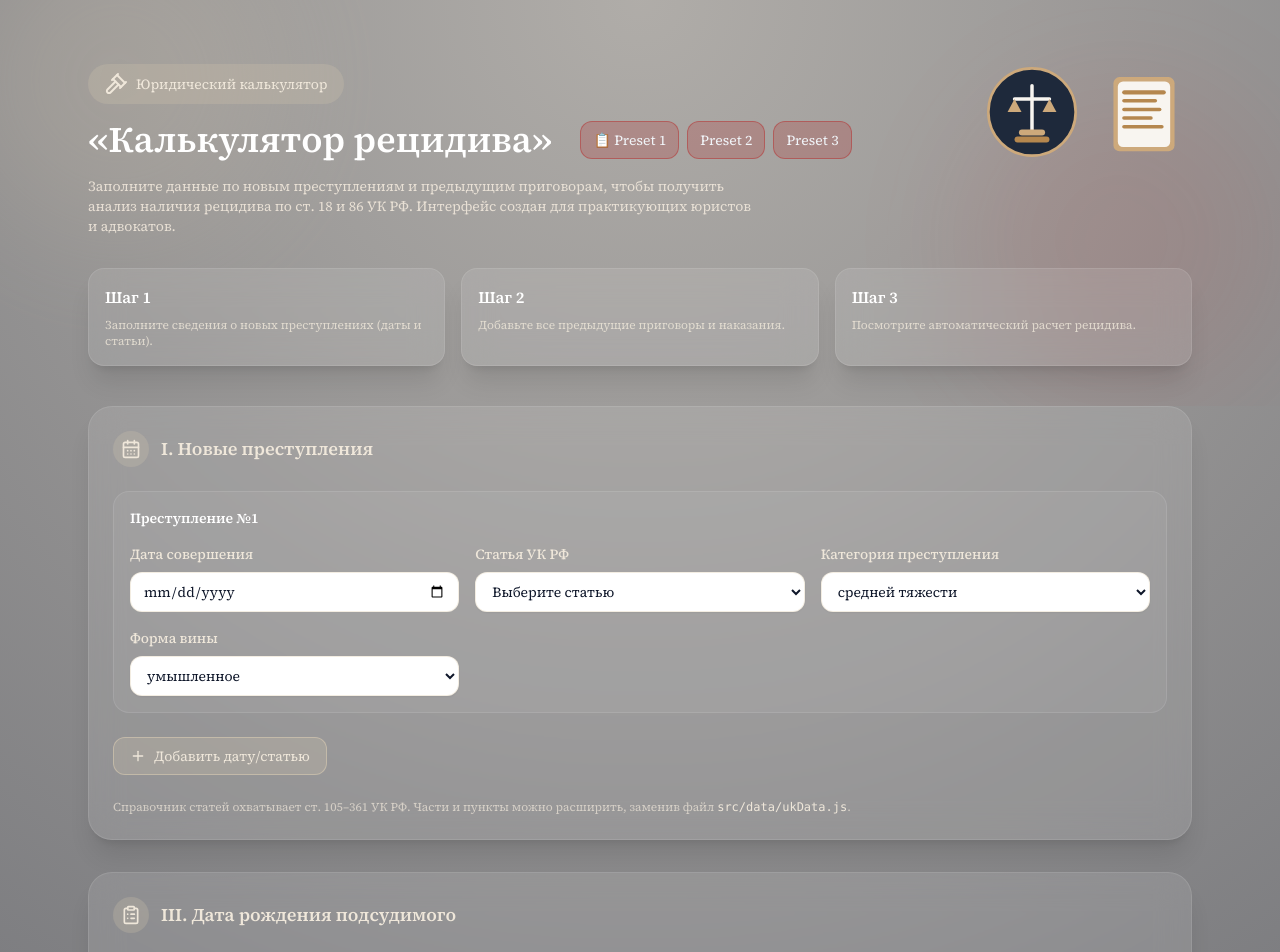
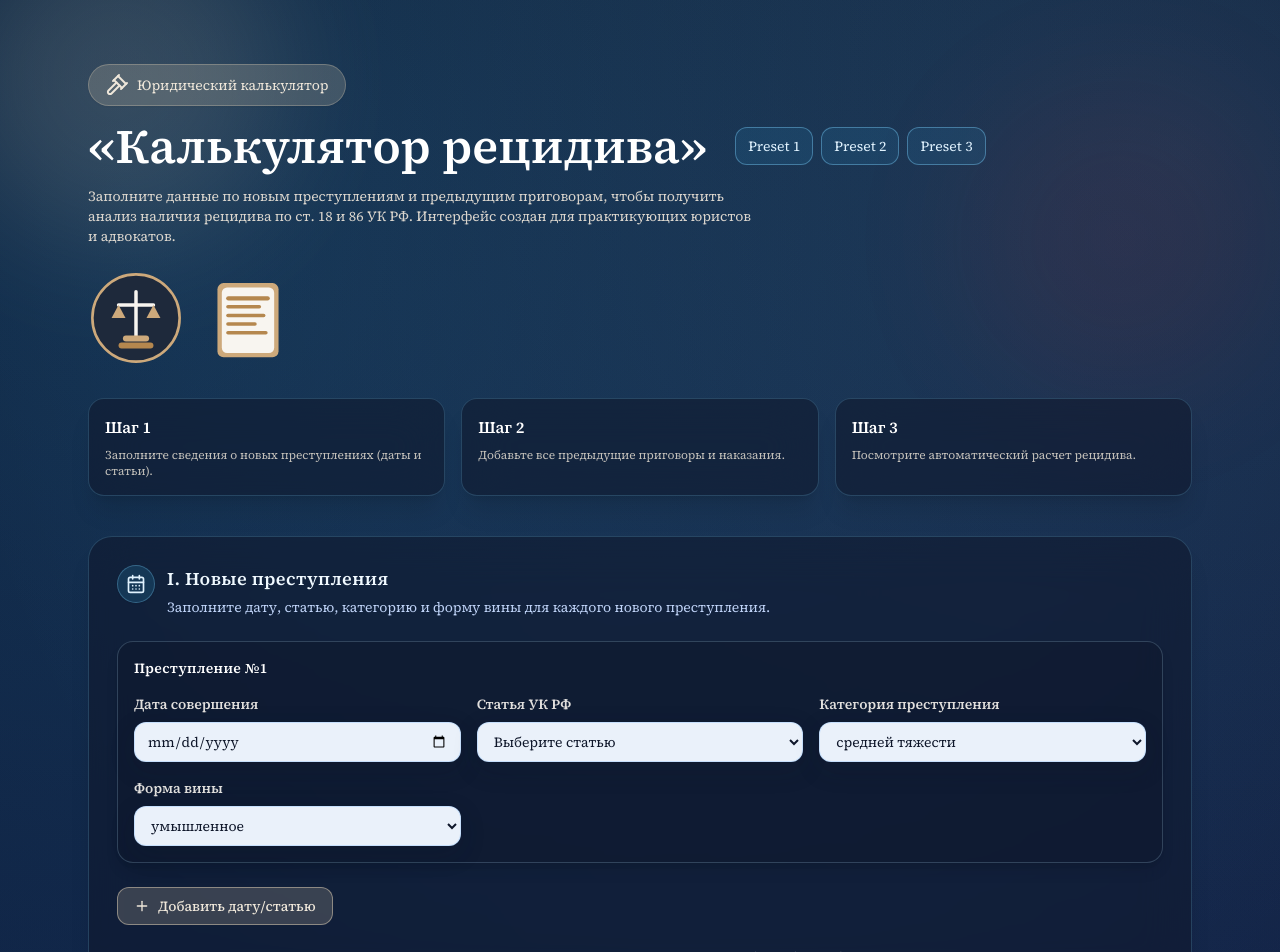
Before and after one commit to gorbunovoleg0890-star/JG23, a React (Vite) app: page / in a window 1280 px wide. Shown: the top 952 px of the page. Built offline with nearby package versions, Linux system fonts and the light colour scheme.

Commit message:
WIP: save progress

```diff
--- a/src/App.jsx
+++ b/src/App.jsx
@@ -214,21 +214,26 @@ const getRecidivismAssessment = (newCrime, eligibleEntries) => {
   };
 };
 
-const SectionCard = ({ title, icon: Icon, children }) => (
-  <section className="glass-panel rounded-3xl p-6 space-y-6">
-    <div className="flex items-center gap-3">
-      <span className="rounded-full bg-law-200/20 p-2 text-law-100">
+const SectionCard = ({ title, icon: Icon, hint, children }) => (
+  <section className="glass-panel rounded-3xl p-6 space-y-6 md:p-7">
+    <div className="section-head">
+      <div className="flex items-start gap-3">
+        <span className="rounded-full border border-sky-300/30 bg-sky-400/15 p-2 text-sky-100 shadow-sm">
           <Icon className="h-5 w-5" />
         </span>
+        <div>
           <h2 className="section-title">{title}</h2>
+          {hint && <p className="section-hint">{hint}</p>}
+        </div>
+      </div>
     </div>
     {children}
   </section>
 );
 
 const Field = ({ label, children }) => (
-  <label className="flex flex-col gap-2 text-sm text-law-100">
-    <span className="font-medium">{label}</span>
+  <label className="flex flex-col gap-2 text-sm text-law-50/90">
+    <span className="text-sm font-semibold">{label}</span>
     {children}
   </label>
 );
@@ -237,7 +242,7 @@ const Select = ({ value, onChange, options, placeholder }) => (
   <select
     value={value}
     onChange={onChange}
-    className="rounded-xl border border-law-200/40 bg-white px-3 py-2 text-sm shadow-sm"
+    className="rounded-xl px-3 py-2 text-sm shadow-sm"
   >
     <option value="">{placeholder}</option>
     {options.map((option) => (
@@ -1278,7 +1283,7 @@ export default function App() {
   }, []); // Empty dependency array: runs only once on mount
 
   return (
-    <div className="min-h-screen bg-law-gradient">
+    <div className="app-shell min-h-screen">
       <div className="relative overflow-hidden">
         <div className="absolute inset-0 opacity-15">
           <div className="absolute -top-20 -left-10 h-80 w-80 rounded-full bg-law-200 blur-3xl" />
@@ -1287,12 +1292,12 @@ export default function App() {
         <header className="relative z-10 mx-auto flex max-w-6xl flex-col gap-8 px-6 pb-10 pt-16">
           <div className="flex flex-wrap items-start justify-between gap-6">
             <div className="space-y-4">
-              <div className="inline-flex items-center gap-2 rounded-full bg-law-200/20 px-4 py-2 text-sm text-law-100">
+              <div className="inline-flex items-center gap-2 rounded-full border border-law-200/30 bg-law-200/20 px-4 py-2 text-sm text-law-100 shadow-sm">
                 <Gavel className="h-6 w-6" />
                 Юридический калькулятор
               </div>
               <div className="flex items-center gap-3">
-                <h1 className="text-4xl font-semibold text-white">
+                <h1 className="text-4xl font-semibold leading-tight text-white md:text-5xl">
                   «Калькулятор рецидива»
                 </h1>
                 <div className="ml-4 flex flex-wrap gap-2">
@@ -1300,10 +1305,9 @@ export default function App() {
                     <button
                       key={scenario.id}
                       onClick={() => loadPreset(scenario.id)}
-                      className="whitespace-nowrap rounded-xl bg-accent-500/20 px-3 py-2 text-sm text-accent-200 border border-accent-500/40 hover:bg-accent-500/30 transition-colors"
+                      className="whitespace-nowrap rounded-xl border border-sky-300/40 bg-sky-400/10 px-3 py-2 text-sm text-sky-100 hover:bg-sky-400/20"
                       title={scenario.label}
                     >
-                      {scenario.id === 1 ? '📋 ' : ''}
                       Preset {scenario.id}
                     </button>
                   ))}
@@ -1345,12 +1349,16 @@ export default function App() {
       </div>
 
       <main className="mx-auto flex max-w-6xl flex-col gap-8 px-6 pb-20">
-        <SectionCard title="I. Новые преступления" icon={CalendarDays}>
+        <SectionCard
+          title="I. Новые преступления"
+          icon={CalendarDays}
+          hint="Заполните дату, статью, категорию и форму вины для каждого нового преступления."
+        >
           <div className="space-y-6">
             {newCrimes.map((crime, index) => (
-              <div key={crime.id} className="rounded-2xl border border-white/10 bg-white/5 p-4">
+              <div key={crime.id} className="soft-card bg-white/5">
                 <div className="flex flex-wrap items-center justify-between gap-3">
-                  <h3 className="text-sm font-semibold text-white">
+                  <h3 className="text-sm font-semibold tracking-wide text-white">
                     Преступление №{index + 1}
                   </h3>
                   {newCrimes.length > 1 && (
@@ -1438,7 +1446,7 @@ export default function App() {
               </div>
             ))}
             <button
-              className="flex items-center gap-2 rounded-xl border border-law-200/50 bg-law-200/20 px-4 py-2 text-sm text-law-100"
+              className="flex items-center gap-2 rounded-xl border border-law-200/50 bg-law-200/20 px-4 py-2 text-sm font-medium text-law-100 hover:bg-law-200/30"
               onClick={() => setNewCrimes((prev) => [...prev, emptyCrime()])}
             >
               <Plus className="h-4 w-4" /> Добавить дату/статью
@@ -1450,7 +1458,11 @@ export default function App() {
           </div>
         </SectionCard>
 
-        <SectionCard title="III. Дата рождения подсудимого" icon={ClipboardList}>
+        <SectionCard
+          title="III. Дата рождения подсудимого"
+          icon={ClipboardList}
+          hint="Используется для проверки возраста на дату совершения преступления."
+        >
           <div className="grid gap-4 md:grid-cols-2">
             <Field label="Дата рождения">
               <input
@@ -1460,14 +1472,18 @@ export default function App() {
                 className="rounded-xl border border-law-200/40 bg-white px-3 py-2 text-sm"
               />
             </Field>
-            <div className="rounded-2xl border border-white/10 bg-white/5 p-4 text-sm text-law-100/80">
+            <div className="soft-card text-sm text-law-100/80">
               Дата рождения используется для проверки совершения преступлений в
               несовершеннолетнем возрасте и расчета сроков погашения судимости.
             </div>
           </div>
         </SectionCard>
 
-        <SectionCard title="IV. Судимости по предыдущим приговорам" icon={FileText}>
+        <SectionCard
+          title="IV. Судимости по предыдущим приговорам"
+          icon={FileText}
+          hint="Укажите приговоры, наказания и операции соединения по ст. 69/70/74 УК РФ."
+        >
           <div className="space-y-6">
             {convictions.map((conviction, index) => {
               const nodeId = `conviction:${conviction.id}`;
@@ -1484,16 +1500,16 @@ export default function App() {
               });
 
               return (
-                <div key={conviction.id} className="rounded-2xl border border-white/10 bg-white/5 p-4">
+                <div key={conviction.id} className="soft-card bg-white/5">
                   <div className="flex flex-wrap items-center justify-between gap-3">
                     <h3 className="text-sm font-semibold text-white">Приговор №{index + 1}</h3>
                     {consumingOp && (
-                      <span className="ml-3 inline-block rounded-full bg-law-200/20 px-2 py-1 text-xs text-law-100">
+                      <span className="status-chip ml-3 border-law-200/30 bg-law-200/20 text-law-100">
                         Влился в соединение (основной: {getNodeLabel(consumingOp.parentNodeId)})
                       </span>
                     )}
                     {parentOps.length > 0 && (
-                      <span className="ml-3 inline-block rounded-full bg-accent-500/20 px-2 py-1 text-xs text-accent-200">
+                      <span className="status-chip ml-3 border-sky-300/40 bg-sky-400/15 text-sky-100">
                         Основной для соединения{parentOps.length > 1 ? 'й' : ''}
                       </span>
                     )}
@@ -2008,13 +2024,13 @@ export default function App() {
               );
             })}
             <button
-              className="flex items-center gap-2 rounded-xl border border-law-200/50 bg-law-200/20 px-4 py-2 text-sm text-law-100"
+              className="flex items-center gap-2 rounded-xl border border-law-200/50 bg-law-200/20 px-4 py-2 text-sm font-medium text-law-100 hover:bg-law-200/30"
               onClick={() => setConvictions((prev) => [...prev, emptyConviction()])}
             >
               <Plus className="h-4 w-4" /> Добавить приговор
             </button>
 
-            <div className="rounded-2xl border border-white/10 bg-white/5 p-4 space-y-4">
+            <div className="soft-card bg-white/5 space-y-4">
               <h3 className="text-sm font-semibold text-white">Операции соединения приговоров</h3>
 
               {/* Форма создания новой операции */}
@@ -2088,7 +2104,7 @@ export default function App() {
 
                 <div className="flex gap-3">
                   <button
-                    className="flex items-center gap-2 rounded-xl border border-law-200/50 bg-law-200/20 px-4 py-2 text-sm text-law-100 disabled:opacity-50 disabled:cursor-not-allowed"
+                    className="flex items-center gap-2 rounded-xl border border-law-200/50 bg-law-200/20 px-4 py-2 text-sm font-medium text-law-100 disabled:cursor-not-allowed disabled:opacity-50 hover:bg-law-200/30"
                     onClick={createMergeOp}
                     disabled={creatingOp.childNodeIds.length < 2 || !creatingOp.parentNodeId}
                   >
@@ -2240,10 +2256,14 @@ export default function App() {
           </div>
         </SectionCard>
 
-        <SectionCard title="V. Наличие рецидива" icon={Gavel}>
+        <SectionCard
+          title="V. Наличие рецидива"
+          icon={Gavel}
+          hint="Краткая строка по каждому узлу и раскрытие деталей по кнопке."
+        >
           <div className="space-y-6">
             {recidivismReport.map((entry, index) => (
-              <div key={entry.crime.id} className="rounded-2xl border border-white/10 bg-white/5 p-4">
+              <div key={entry.crime.id} className="soft-card bg-white/5">
                 {/* Информация о новом преступлении */}
                 <div className="pb-4 border-b border-white/10">
                   <h3 className="text-sm font-semibold text-white">
@@ -2331,11 +2351,50 @@ export default function App() {
                       }
 
 
+                      const statusLabel = hasConsumingOp
+                        ? 'Не оценивается отдельно'
+                        : eligible
+                          ? 'Учитывается'
+                          : reason
+                            ? 'Не учитывается'
+                            : 'Требует данных';
+                      const statusClass = hasConsumingOp
+                        ? 'status-chip status-chip-merged'
+                        : eligible
+                          ? 'status-chip status-chip-eligible'
+                          : reason
+                            ? 'status-chip status-chip-not-eligible'
+                            : 'status-chip status-chip-pending';
+
                       return (
-                        <div key={nodeInfo.nodeId} className="rounded-lg border border-law-200/40 bg-white/8 p-4 text-sm">
-                          {/* A) Шапка */}
-                          <div className="font-semibold text-law-100 mb-3 text-base">{nodeLabel}</div>
-
+                        <div key={nodeInfo.nodeId} className="rounded-xl border border-sky-200/30 bg-slate-900/45 p-4 text-sm">
+                          <div className="node-summary">
+                            <div>
+                              <div className="text-base font-semibold text-sky-50">{nodeLabel}</div>
+                              <div className="mt-1 text-xs text-sky-100/80">
+                                Погашение:{' '}
+                                {effectiveExpungementDate
+                                  ? formatDate(effectiveExpungementDate)
+                                  : 'не рассчитана'}{' '}
+                                {nodeInfo.isVirtualNode
+                                  ? `· Основание: ${nodeInfo.parentOp?.basis || '—'}`
+                                  : ''}
+                              </div>
+                            </div>
+                            <span className={statusClass}>{statusLabel}</span>
+                          </div>
+
+                          <div className="mb-3 text-xs text-sky-100/80">
+                            {nodeInfo.nodeRecidivismStatus.hasRecidivism
+                              ? `Рецидив по узлу: ДА — ${nodeInfo.nodeRecidivismStatus.reason}`
+                              : `Рецидив по узлу: НЕТ — ${nodeInfo.nodeRecidivismStatus.reason}`}
+                          </div>
+
+                          <details className="rounded-xl border border-sky-200/20 bg-slate-900/40 p-3">
+                            <summary className="cursor-pointer text-sm font-semibold text-sky-100">
+                              Показать детали
+                            </summary>
+                            <div className="mt-3 space-y-3">
                               {/* Реквизиты */}
                               {nodeInfo.isVirtualNode ? (
                                 <div className="text-law-100/90 mb-3 text-xs">
@@ -2353,7 +2412,7 @@ export default function App() {
                               {!nodeInfo.isVirtualNode && (
                                 <div className="mb-3 pb-3 border-b border-law-200/20">
                                   <div className="text-law-100/90 mb-2"><strong>Преступления по приговору:</strong></div>
-                              {nodeInfo.conviction?.crimes?.map((crime, idx) => (
+                                  {nodeInfo.conviction?.crimes?.map((crime) => (
                                     <div key={crime.id} className="text-law-100/80 text-xs mb-1">
                                       Дата совершения: {formatDate(crime.date)} · Статья: {formatArticleRef(crime)} · Категория: {crime.category} · Вина: {crime.intent}
                                     </div>
@@ -2386,19 +2445,16 @@ export default function App() {
                                   </div>
                                 )}
 
-                            {/* УДО информация */}
                                 {nodeInfo.punishment && nodeInfo.punishment.udoDate && (
                                   <div className="text-law-100/80 text-xs mb-1">УДО: дата {formatDate(nodeInfo.punishment.udoDate)}</div>
                                 )}
 
-                            {/* Доп. наказание информация */}
                                 {nodeInfo.punishment && nodeInfo.punishment.additionalType ? (
                                   <div className="text-law-100/80 text-xs">Доп. наказание: {punishmentTypes.find(pt => pt.id === nodeInfo.punishment.additionalType)?.label || nodeInfo.punishment.additionalType} — дата отбытия: {nodeInfo.punishment.additionalEndDate ? formatDate(nodeInfo.punishment.additionalEndDate) : '—'}</div>
                                 ) : (
                                   <div className="text-law-100/80 text-xs">Доп. наказание: нет</div>
                                 )}
 
-                            {/* Дата отбытия наказания */}
                                 <div className="text-law-100/80 text-xs mt-2">
                                   <strong>Дата отбытия/окончания исполнения:</strong>{' '}
                                   {endDate ? (
@@ -2423,23 +2479,11 @@ export default function App() {
                                 )}
                               </div>
 
-                          {/* Дата погашения судимости */}
-                          <div className="mb-3 pb-3 border-b border-law-200/20 text-law-100/90">
-                            <strong>Дата погашения судимости:</strong>{' '}
-                            {effectiveExpungementDate
-                              ? <span className="text-law-100/80">{formatDate(effectiveExpungementDate)}</span>
-                              : <em className="text-law-100/70">не рассчитана (не заполнена дата окончания наказания)</em>
-                            }
-                          </div>
-
-                          {/* Рецидив по этому узлу */}
-                          <div className="text-law-100/80 text-xs mt-4 pt-4 border-t border-law-200/20">
-                            <strong>Рецидив по этому узлу:</strong>{' '}
-                            {nodeInfo.nodeRecidivismStatus.hasRecidivism
-                              ? <span className="text-accent-200 font-semibold">ДА — {nodeInfo.nodeRecidivismStatus.reason}</span>
-                              : <span>НЕТ — {nodeInfo.nodeRecidivismStatus.reason}</span>
-                            }
-                          </div>
+                              <div className="text-xs text-sky-100/80">
+                                <strong>Статус для текущего нового преступления:</strong> {reason || 'Требуются дополнительные данные.'}
+                              </div>
+                            </div>
+                          </details>
                         </div>
                       );
                     })}
--- a/src/index.css
+++ b/src/index.css
@@ -2,20 +2,100 @@
 @tailwind components;
 @tailwind utilities;
 
+:root {
+  --bg-main: #0b1638;
+  --bg-elev: #11224d;
+  --bg-soft: rgba(255, 255, 255, 0.06);
+  --border-soft: rgba(127, 179, 255, 0.22);
+  --text-main: #eaf2ff;
+  --text-muted: #bfd3f7;
+  --accent: #5ab2ff;
+}
+
 body {
   font-family: 'Source Serif 4', serif;
+  @apply bg-slate-950 text-slate-100 antialiased;
 }
 
 input,
 select,
 textarea {
-  @apply text-slate-900;
+  @apply text-ink-900;
+}
+
+button {
+  @apply transition-all duration-200;
 }
 
 .glass-panel {
-  @apply bg-white/10 backdrop-blur-lg border border-white/10 shadow-xl;
+  @apply border border-sky-300/20 bg-slate-900/55 shadow-xl backdrop-blur-xl;
 }
 
 .section-title {
-  @apply text-lg font-semibold text-law-100;
+  @apply text-lg font-semibold tracking-wide text-sky-50;
 }
+
+.section-head {
+  @apply flex flex-wrap items-start justify-between gap-4;
+}
+
+.section-hint {
+  color: var(--text-muted);
+  @apply mt-1 text-xs leading-5 md:text-sm;
+}
+
+.app-shell {
+  background:
+    radial-gradient(circle at 12% 6%, rgba(56, 189, 248, 0.18), transparent 38%),
+    radial-gradient(circle at 92% 4%, rgba(125, 211, 252, 0.14), transparent 34%),
+    linear-gradient(165deg, #0b1228 0%, #0f1e45 42%, #0a1736 100%);
+}
+
+.app-shell input,
+.app-shell select,
+.app-shell textarea {
+  border: 1px solid rgba(147, 197, 253, 0.42);
+  background: rgba(239, 246, 255, 0.98);
+  color: #0f172a;
+  box-shadow: 0 8px 24px rgba(15, 23, 42, 0.2);
+}
+
+.app-shell input:focus,
+.app-shell select:focus,
+.app-shell textarea:focus {
+  outline: 2px solid rgba(125, 211, 252, 0.55);
+  outline-offset: 1px;
+  border-color: rgba(56, 189, 248, 0.8);
+}
+
+.app-shell button:hover {
+  transform: translateY(-1px);
+}
+
+.status-chip {
+  @apply inline-flex items-center rounded-full border px-2.5 py-1 text-xs font-medium;
+}
+
+.status-chip-eligible {
+  @apply border-sky-300/50 bg-sky-400/20 text-sky-100;
+}
+
+.status-chip-not-eligible {
+  @apply border-sky-200/45 bg-sky-300/15 text-sky-100;
+}
+
+.status-chip-merged {
+  @apply border-sky-300/45 bg-sky-500/15 text-sky-100;
+}
+
+.status-chip-pending {
+  @apply border-sky-200/40 bg-slate-700/40 text-sky-100;
+}
+
+.soft-card {
+  @apply rounded-2xl border border-sky-200/20 bg-slate-900/45 p-4 shadow-lg;
+}
+
+.node-summary {
+  @apply mb-3 flex flex-wrap items-start justify-between gap-3 rounded-xl border border-sky-200/20 bg-slate-900/50 p-3;
+}
```
Lines whose indentation alone changed are shown as unchanged.
